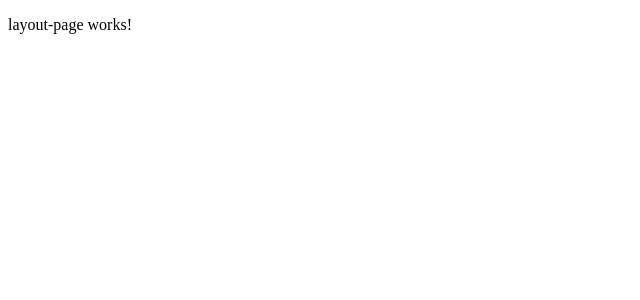
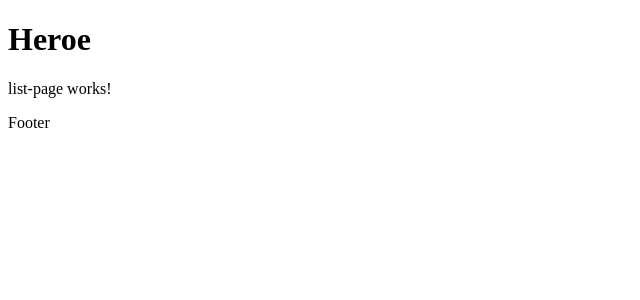
Before and after one commit to ivandiaz94ing/heroesApp-fh, an Angular app: page /heroes/list in a window 1280 px wide. Shown: the top 300 px of the page, without its empty margins (0-640 px from the left). Built offline with nearby package versions, Linux system fonts and the light colour scheme.

Commit message:
finish section '06 rutas hijas'

```diff
--- a/src/app/auth/pages/layout-page/layout-page.component.html
+++ b/src/app/auth/pages/layout-page/layout-page.component.html
@@ -1 +1,6 @@
-<p>layout-page works!</p>
+<h1>Account</h1>
+
+<router-outlet></router-outlet>
+
+
+<footer>Footer</footer>
--- a/src/app/heroes/pages/hero-page/hero-page.component.html
+++ b/src/app/heroes/pages/hero-page/hero-page.component.html
@@ -1 +1 @@
-<p>hero-page works!</p>
+<p>Pagina de heroe</p>
--- a/src/app/heroes/pages/hero-page/hero-page.component.ts
+++ b/src/app/heroes/pages/hero-page/hero-page.component.ts
@@ -1,7 +1,7 @@
 import { Component } from '@angular/core';
 
 @Component({
-  selector: 'app-hero-page',
+  selector: 'heroes-hero-page',
   templateUrl: './hero-page.component.html',
   styles: [
   ]
--- a/src/app/heroes/pages/layout-page/layout-page.component.html
+++ b/src/app/heroes/pages/layout-page/layout-page.component.html
@@ -1 +1,4 @@
-<p>layout-page works!</p>
+<h1>Heroe</h1>
+<router-outlet></router-outlet>
+
+<footer>Footer</footer>
--- a/src/app/heroes/pages/new-page/new-page.component.ts
+++ b/src/app/heroes/pages/new-page/new-page.component.ts
@@ -1,7 +1,7 @@
 import { Component } from '@angular/core';
 
 @Component({
-  selector: 'app-new-page',
+  selector: 'heroes-new-page',
   templateUrl: './new-page.component.html',
   styles: [
   ]
```
Also changed, not shown: src/app/auth/auth-routing.module.ts (+8 -0 lines).
